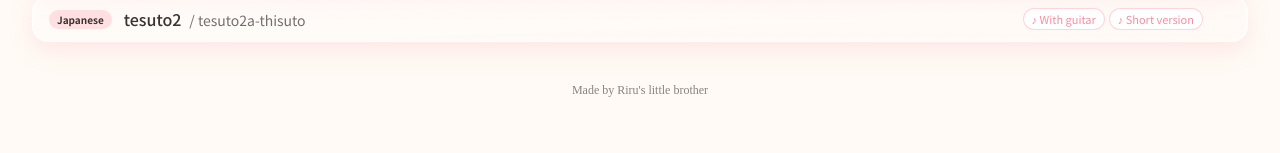
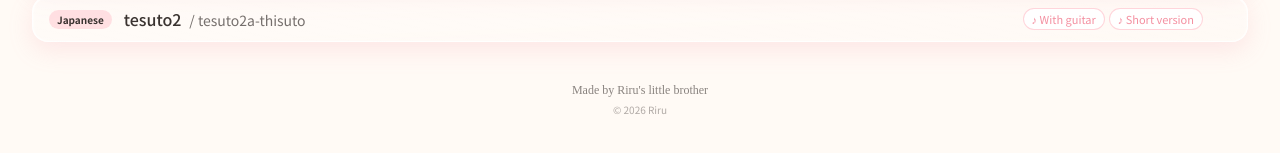
Before and after one commit to xiaolumianzz/song-list, a Vue app: page / in a window 1280 px wide. Shown: the part 1217-1370 px from the top of the page. Built offline with nearby package versions, Linux system fonts and the light colour scheme; a web font is replaced by a local one.

Commit message:
feat: add copyright line to footer

```diff
--- a/src/views/HomeView.vue
+++ b/src/views/HomeView.vue
@@ -111,8 +111,9 @@ function onPicked(song: Song) {
       <SongGrid v-else :songs="filtered" :mode="viewMode" @open="selected = $event" />
     </section>
 
-    <footer class="mt-10 text-center font-handwritten text-xs text-ink/60">
-      {{ t('home.footer') }}
+    <footer class="mt-10 text-center">
+      <p class="font-handwritten text-xs text-ink/60">{{ t('home.footer') }}</p>
+      <p class="mt-1 text-[10px] text-ink/40">© 2026 Riru</p>
     </footer>
   </main>
 
```
